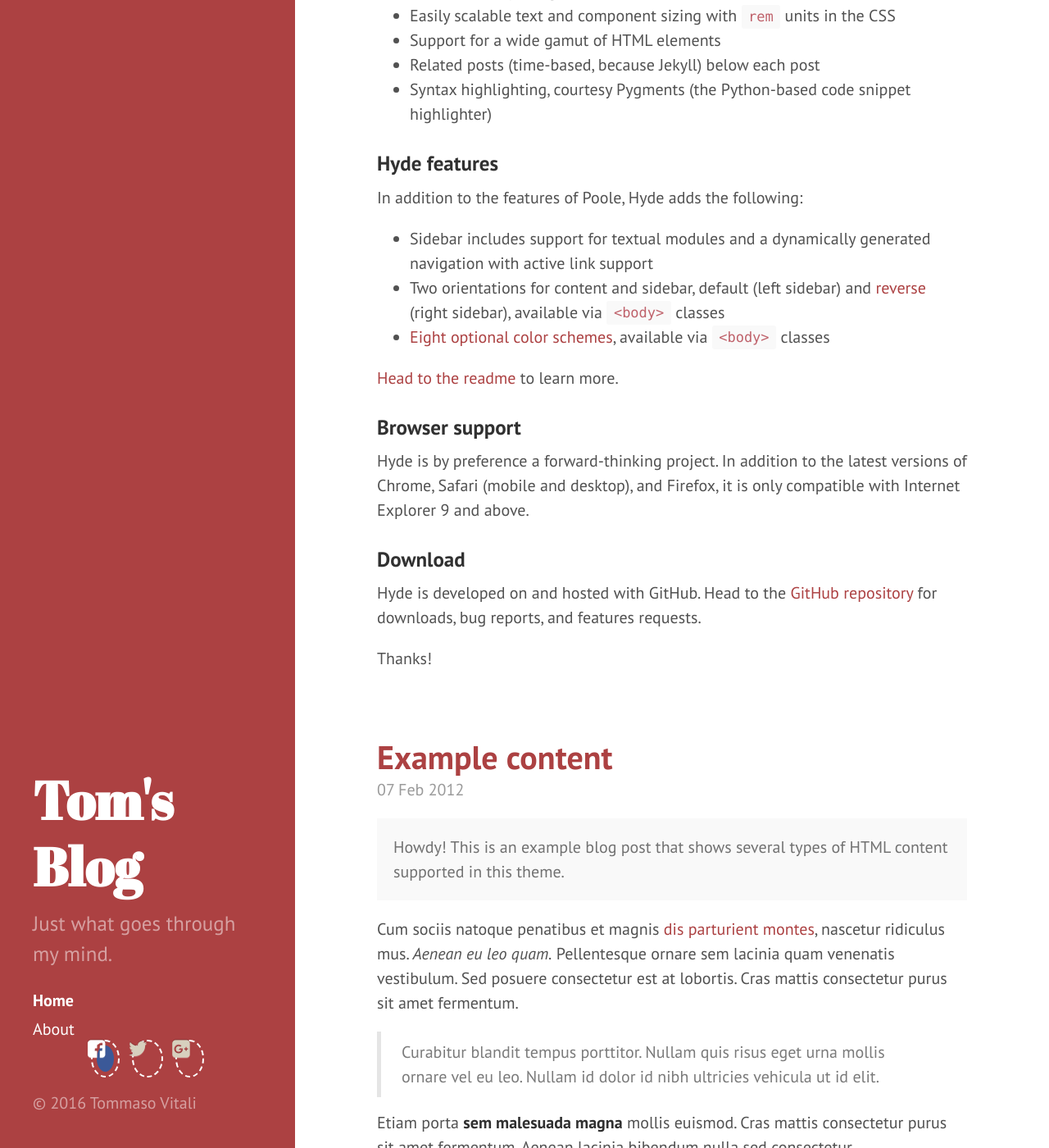
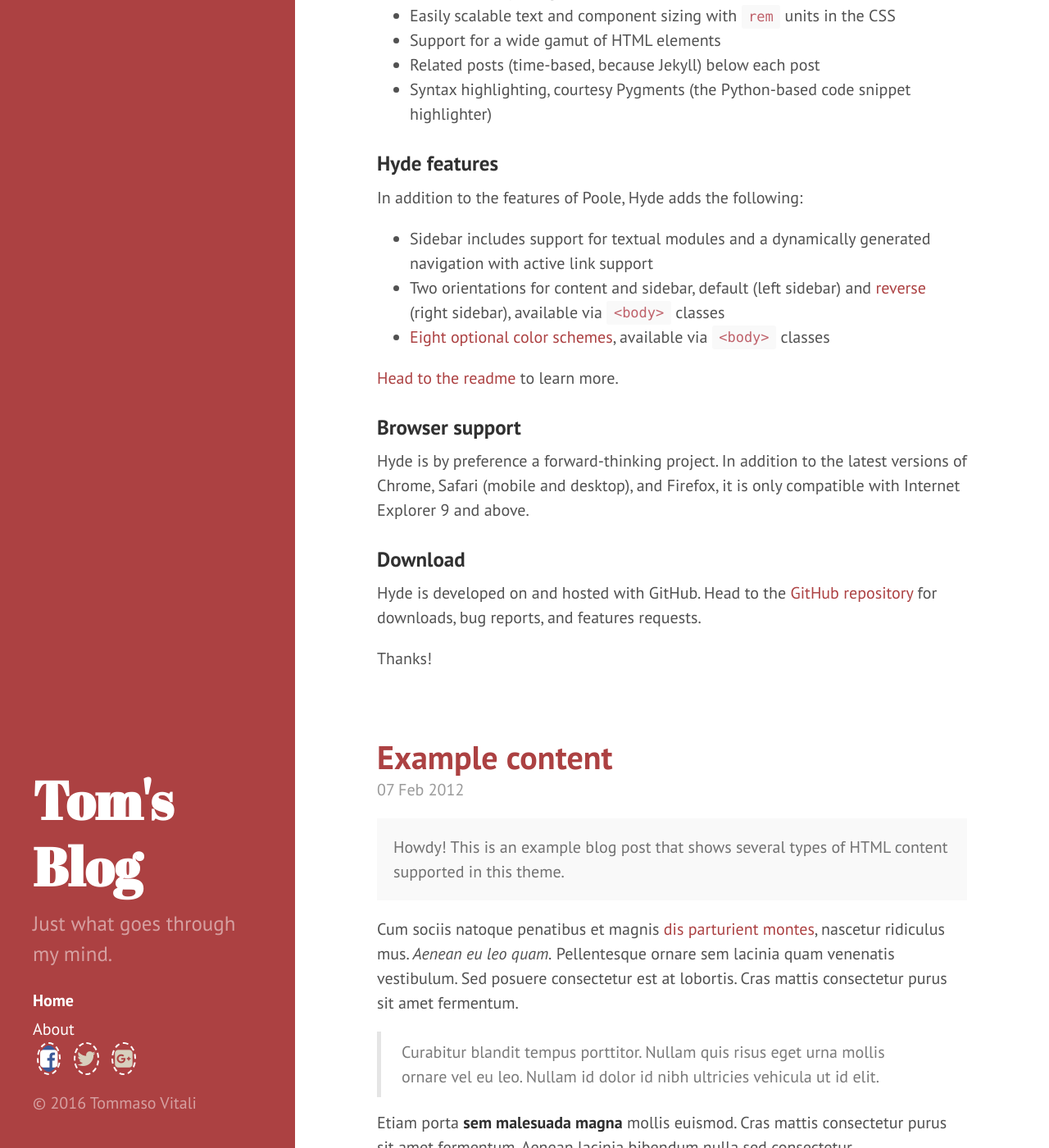
Before and after one commit to tommivitali/tommivitali.github.io, a Jekyll site: the page built from index.html, in a window 1280 px wide and 1400 px high, scrolled down 507 px. Shown: the whole window at 82% size. Built offline with Jekyll 4.4.1, drawn with Linux system fonts in a browser that asks for light colours; nearby versions of some CDN libraries; the list of posts is cut into pages by our own code.

Commit message:
Icone social

```diff
--- a/public/css/social.css
+++ b/public/css/social.css
@@ -1,30 +1,14 @@
-.social {
-  text-align: center;
-}
-
 .social .link {
-  vertical-align: middle;
-  width: 60px;
-  height: 60px;
+  width: 50px;
+  height: 50px;
   border-radius: 50%;
   border: 2px dashed white;
   background-clip: content-box;
-  padding: 5px;
-  transition: .35s;
+  padding: 2px;
   color: #D7D0BE;
   margin-left: 5px;
   margin-right: 5px;
-   text-shadow:
-    0 -1px 0 rgba(0, 0, 0, 0.2),
-    0 1px 0 rgba(255, 255, 255, 0.2);
   font-size: 25px;
-}
-
-.social .link span {
-  text-align: center;
-  top: 50%;
-  left: 50%;
-  transform: translate(-50%, -50%);
 }
 
 .social .link:hover {
```
